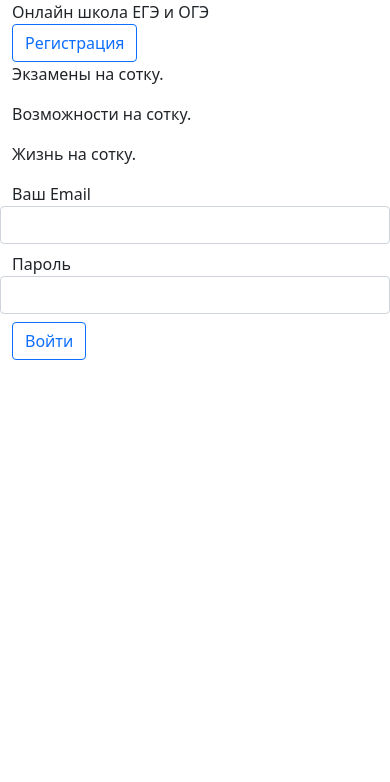
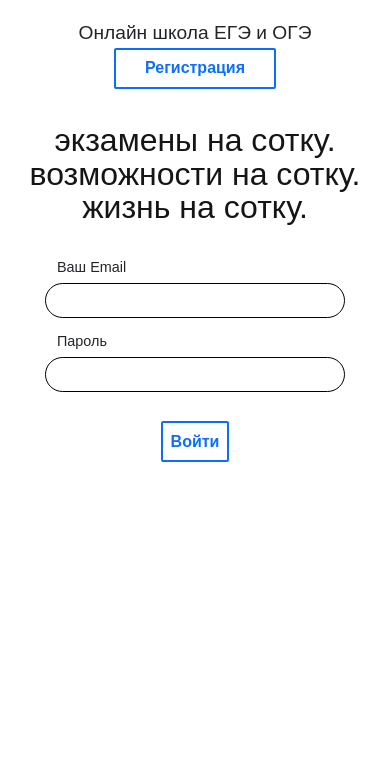
Before and after one commit to Badmoon-mySun/online_school_site, a Django app: page /login/ in a window 390 px wide. Shown: the top 782 px of the page. Run offline with Django 3.2, Linux system fonts and the light colour scheme.

Commit message:
fix auth page for mobile

```diff
--- a/static/css/auth1.css
+++ b/static/css/auth2.css
@@ -39,9 +39,11 @@
 }
 
 .main__inner {
-    background: url("/static/img/auth_right.png") right no-repeat,
-                url("/static/img/auth_left.png") left  no-repeat;
+    background: url("/static/img/auth_right.png") right 80px no-repeat,
+                url("/static/img/auth_left.png") left 80px no-repeat;
     background-size: 300px;
+
+    min-height: 80vh;
 }
 
 .intro__text p {
@@ -61,11 +63,9 @@
 }
 
 .auth__error {
-    text-align: center;
     font-size: 0.8rem;
     color: red;
 }
-
 
 .auth__params {
     max-width: 300px;
@@ -98,3 +98,16 @@
         background: none;
     }
 }
+
+@media screen and (max-width: 500px) {
+    .intro__text {
+        margin: 1rem 0;
+    }
+    .intro__text p {
+        font-size: 2rem;
+        font-weight: initial;
+    }
+    .auth__subjects {
+        margin: 1rem 0;
+    }
+}
--- a/templates/main/login.html
+++ b/templates/main/login.html
@@ -6,22 +6,21 @@
 <head>
     <meta charset="utf-8">
     <meta http-equiv="X-UA-Compatible" content="IE=edge">
+    <meta name="viewport" content="width=device-width, initial-scale=1.0">
     <link href="https://cdn.jsdelivr.net/npm/bootstrap@5.0.0-beta1/dist/css/bootstrap.min.css" rel="stylesheet"
           integrity="sha384-giJF6kkoqNQ00vy+HMDP7azOuL0xtbfIcaT9wjKHr8RbDVddVHyTfAAsrekwKmP1" crossorigin="anonymous">
-    <link rel="stylesheet" href="{% static 'css/auth.css' %}">
-    <title>Вход</title>
+    <link rel="stylesheet" href="{% static 'css/auth2.css' %}">
+    <title>Регистрация</title>
 </head>
 <body>
 <header class="header">
     <div class="container">
-        <div class="header__inner">
-            <div class="header__logo">
-
-            </div>
-            <div class="header__text">
+        <div class="row justify-content-around align-items-center header__inner">
+            <div class="col-md-3 header__logo"></div>
+            <div class="col-auto col-md-auto header__text">
                 Онлайн школа ЕГЭ и ОГЭ
             </div>
-            <div class="header__login">
+            <div class="col-auto col-md-3 header__login">
                 <a class="btn btn-outline-primary login_btn" href="{% url 'registration' %}">
                     Регистрация
                 </a>
@@ -30,10 +29,10 @@
     </div>
 </header>
 <div class="main">
-    <div class="container">
+    <div class="container-xxl">
         <div class="main__inner">
-            <div class="intro">
-                <div class="intro__text">
+            <div class="row justify-content-center intro">
+                <div class="col intro__text">
                     <p>Экзамены на сотку.</p>
                     <p>Возможности на сотку.</p>
                     <p>Жизнь на сотку.</p>
@@ -41,23 +40,24 @@
             </div>
             <form action="{% url 'login' %}" method="post">
                 {% csrf_token %}
-                <div class="auth">
-                    <div class="auth__params">
-                        <div class="auth__error">
-                            {{ form.email.errors }}
+                <div class="row justify-content-center auth">
+                    <div class="col-md-5 col-lg-4 auth__params">
+                            <div class="row text-center auth__error">
+                                <p class="m-0">{{ form.email.errors }}</p>
                             </div>
-                        <div class="mb-2 row">
+                            <div class="row mb-2 param">
                                 <label for="{{ form.email.id_for_label }}">{{ form.email.label }}</label>
                                 {{ form.email }}
                             </div>
-                        <div class="mb-2 row">
+                            <div class="row mb-2 param">
                                 <label for="{{ form.password.id_for_label }}">{{ form.password.label }}</label>
                                 {{ form.password }}
                             </div>
-                        <div class="mb-2 auth_btn_holder">
+                            <div class="mt-4 text-center">
                                 <button type="submit" class="btn btn-outline-primary auth_btn">
                                     Войти
                                 </button>
+                            </div>
                         </div>
                     </div>
                 </div>
@@ -66,6 +66,7 @@
     </div>
 </div>
 
+
 <script src="https://cdn.jsdelivr.net/npm/bootstrap@5.0.0-beta1/dist/js/bootstrap.bundle.min.js"
         integrity="sha384-ygbV9kiqUc6oa4msXn9868pTtWMgiQaeYH7/t7LECLbyPA2x65Kgf80OJFdroafW"
         crossorigin="anonymous"></script>
```
Also changed, not shown: templates/main/registration.html (+10 -13 lines). Lines whose indentation alone changed are shown as unchanged.
